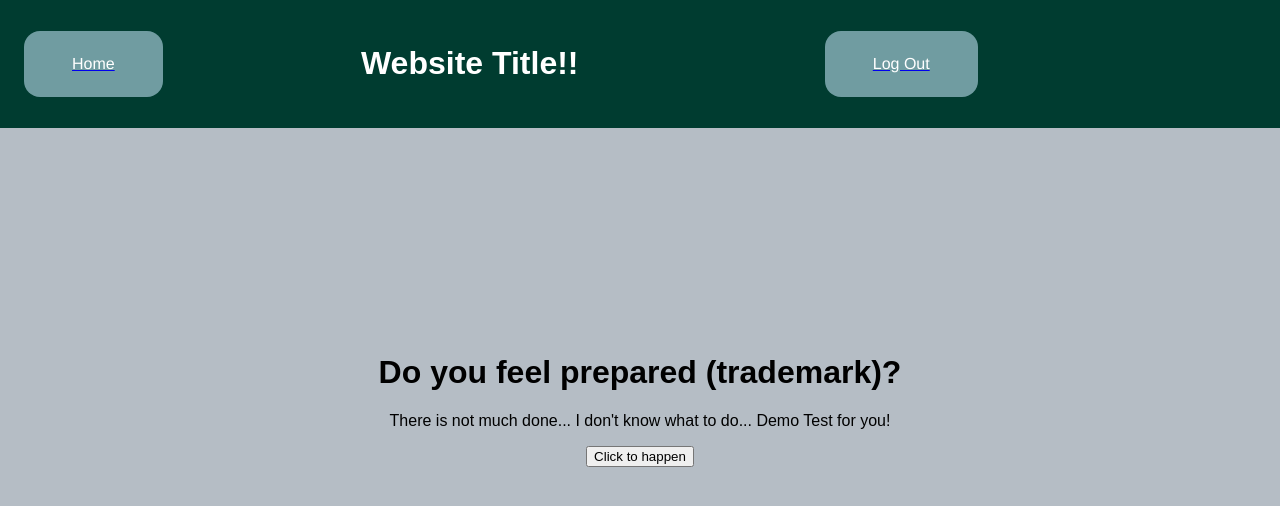
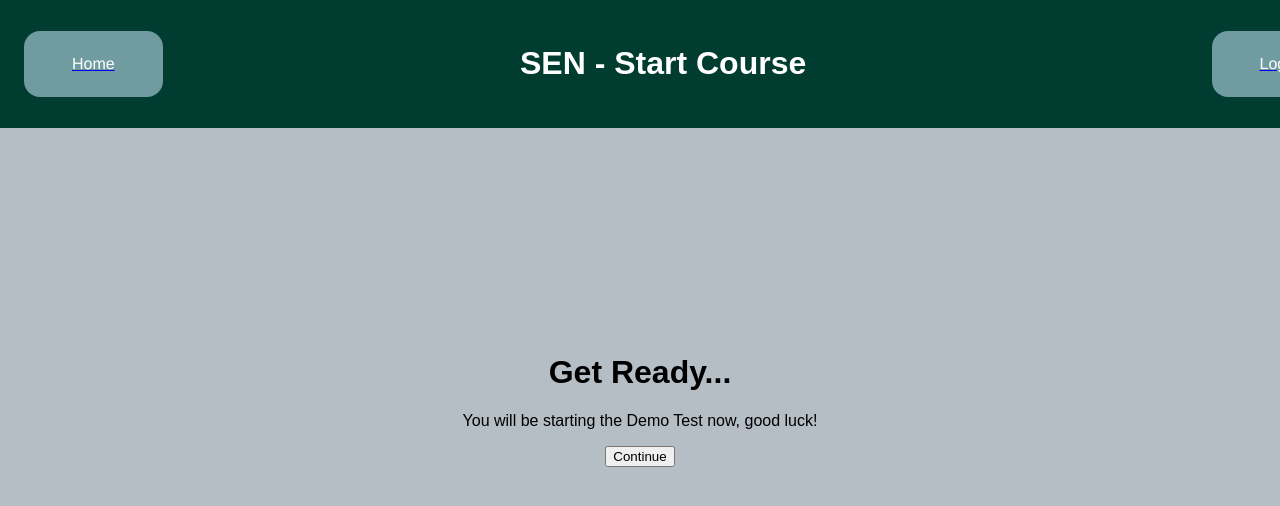
Before and after one commit to StrategTheSeer6/Skanda_Major_Project_2026_SEN_PWA, a Flask app: page /preparation in a window 1280 px wide. Shown: the top 506 px of the page. Run offline with Flask 3, Linux system fonts and the light colour scheme; parts of the project's set-up code (start-up, migrations or seed data) failed here and were passed over.

Commit message:
Update preparation.html for course start page

```diff
--- a/Skanda Nagendra Yr12 Software Major Project Backup/templates/preparation.html
+++ b/Skanda Nagendra Yr12 Software Major Project Backup/templates/preparation.html
@@ -15,24 +15,23 @@
     <!-- This always appears at the top of every page. -->
     <div class="toolbar">
         <a href="/loggedinhomepage"><div class="toolbar_button">Home</div></a>
-        <h1>Website Title!!</h1>
-        <a href="/logout"><div class="toolbar_button" id="login_button">Log Out</div></a>
-        <div style="width: 10%;"></div>
+        <h1>SEN - Start Course</h1>
+        <a href="{% if loggedin %}/logout{% else %}/login{% endif %}"><div class="toolbar_button" id="login_button">{% if loggedin %}Log Out{% else %}Log In{% endif %}</div></a>
     </div>
 
 
     <div class="container">
-        <h1>Do you feel prepared (trademark)?</h1>
+        <h1>Get Ready...</h1>
         <p>
             {% if subtopic %}
             You are about to start a test on {{ subtopic }}
             {% else %}
-            There is not much done... I don't know what to do... Demo Test for you!
+            You will be starting the Demo Test now, good luck!
             {% endif %}
         </p>
         <form action="/start_test" method="post">
-            <input type="hidden" id="subtopic" name="subtopic" value="sd phases">
-            <button type="submit">Click to happen</button>
+            <input type="hidden" id="subtopic" name="subtopic" value="{% if subtopic %}{{ subtopic }}{% else %}sd phases{% endif %}">
+            <button type="submit">Continue</button>
         </form>
 
     </div>
```
